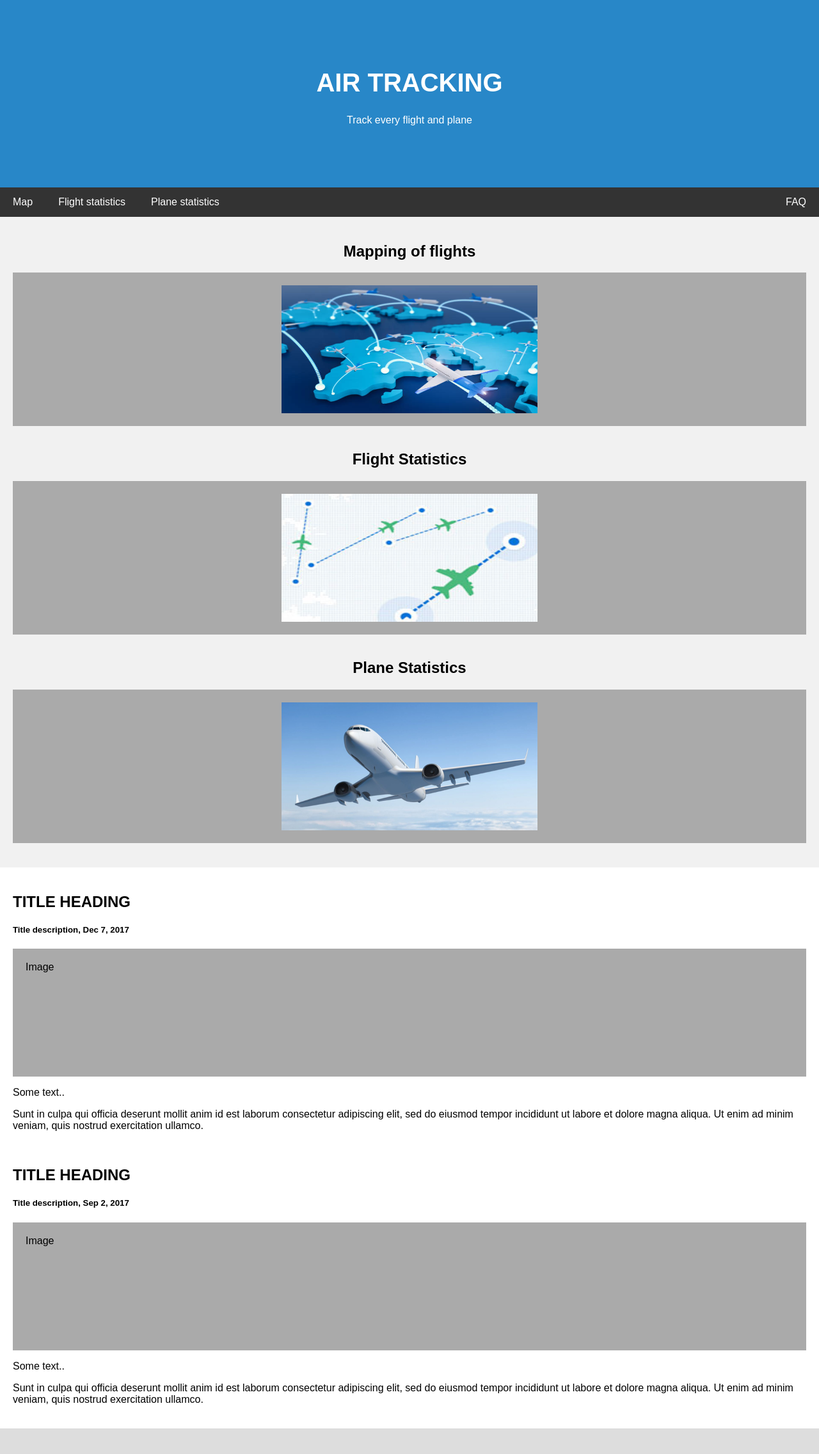
After one commit to jarturcosta/AirTracking, a Spring Boot app: page /homepage in a window 1280 px wide. The commit adds this page. Shown: the whole page at 64% size. Run offline with Spring Boot 4, Linux system fonts and the light colour scheme.

Commit message:
view/controller working

```diff
--- a/airtracking/src/main/java/https/airtracking/gitlab/io/airtracking/controllers/FlightController.java
+++ b/airtracking/src/main/java/https/airtracking/gitlab/io/airtracking/controllers/FlightController.java
@@ -15,7 +15,7 @@ public class FlightController {
 
 	@GetMapping("/flight")
 	public String flight(Model model) {
-		return "flight";
+		return "flight.html";
 	}
 
 }
--- a/airtracking/src/main/java/https/airtracking/gitlab/io/airtracking/controllers/HomepageController.java
+++ b/airtracking/src/main/java/https/airtracking/gitlab/io/airtracking/controllers/HomepageController.java
@@ -15,7 +15,7 @@ public class HomepageController {
 
 	@GetMapping("/homepage")
 	public String homepage(Model model) {
-		return "homepage";
+		return "homepage.html";
 	}
 
 }
--- a/airtracking/src/main/java/https/airtracking/gitlab/io/airtracking/controllers/PlaneController.java
+++ b/airtracking/src/main/java/https/airtracking/gitlab/io/airtracking/controllers/PlaneController.java
@@ -15,7 +15,7 @@ public class PlaneController {
 
 	@GetMapping("/plane")
 	public String plane(Model model) {
-		return "plane";
+		return "plane.html";
 	}
 
 }
--- a/airtracking/src/main/resources/application.properties
+++ /dev/null
@@ -1,3 +0,0 @@
-spring.mvc.view.prefix=webapp/views/
-spring.mvc.view.suffix=.jsp
-logging.level.org.springframework.web=INFO
--- /dev/null
+++ b/airtracking/src/main/resources/static/homepage.html
@@ -0,0 +1,163 @@
+<!DOCTYPE html>
+<html lang="en">
+<head>
+<title>Air Tracking</title>
+<meta charset="UTF-8">
+<meta name="viewport" content="width=device-width, initial-scale=1">
+<style>
+* {
+  box-sizing: border-box;
+}
+
+/* Style the body */
+body {
+  font-family: Arial, Helvetica, sans-serif;
+  margin: 0;
+}
+
+/* Header/logo Title */
+.header {
+  padding: 80px;
+  text-align: center;
+  background: #2887c8;
+  color: white;
+}
+
+/* Increase the font size of the heading */
+.header h1 {
+  font-size: 40px;
+}
+
+/* Style the top navigation bar */
+.navbar {
+  overflow: hidden;
+  background-color: #333;
+}
+
+/* Style the navigation bar links */
+.navbar a {
+  float: left;
+  display: block;
+  color: white;
+  text-align: center;
+  padding: 14px 20px;
+  text-decoration: none;
+}
+
+/* Right-aligned link */
+.navbar a.right {
+  float: right;
+}
+
+/* Change color on hover */
+.navbar a:hover {
+  background-color: #ddd;
+  color: black;
+}
+
+/* Column container */
+.row {
+  display: -ms-flexbox; /* IE10 */
+  display: flex;
+  -ms-flex-wrap: wrap; /* IE10 */
+  flex-wrap: wrap;
+}
+
+/* Create two unequal columns that sits next to each other */
+/* Sidebar/left column */
+.side {
+  -ms-flex: 30%; /* IE10 */
+  flex: 30%;
+  background-color: #f1f1f1;
+  padding: 20px;
+}
+
+/* Main column */
+.main {
+  -ms-flex: 70%; /* IE10 */
+  flex: 70%;
+  background-color: white;
+  padding: 20px;
+}
+
+/* Fake image, just for this example */
+.fakeimg {
+  background-color: #aaa;
+  width: 100%;
+  padding: 20px;
+}
+
+/* Footer */
+.footer {
+  padding: 20px;
+  text-align: center;
+  background: #ddd;
+}
+
+/* Responsive layout - when the screen is less than 700px wide, make the two columns stack on top of each other instead of next to each other */
+@media screen and (max-width: 700px) {
+  .row {
+    flex-direction: column;
+  }
+}
+
+/* Responsive layout - when the screen is less than 400px wide, make the navigation links stack on top of each other instead of next to each other */
+@media screen and (max-width: 400px) {
+  .navbar a {
+    float: none;
+    width: 100%;
+  }
+}
+</style>
+</head>
+<body>
+
+<div class="header">
+  <h1>AIR TRACKING</h1>
+  <p>Track every flight and plane</p>
+</div>
+
+<div class="navbar">
+  <a href="#">Map</a>
+  <a href="/airtracking/flight">Flight statistics</a>
+  <a href="/airtracking/plane">Plane statistics</a>
+  <a href="/airtracking/faq" class="right">FAQ</a>
+</div>
+
+<div class="row">
+  <div class="side">
+    <center>
+    <h2>Mapping of flights</h2>
+    <div class="fakeimg" style="height:240px;">
+        <img src="../img/map.jpg" alt="map" style="width:400px;height:200px;">
+    </div><br>
+    <h2>Flight Statistics</h2>
+    <div class="fakeimg" style="height:240px;">
+        <img src="../img/flight.png" alt="flight" style="width:400px;height:200px;">
+    </div><br>
+    <h2>Plane Statistics</h2>
+    <div class="fakeimg" style="height:240px;">
+        <img src="../img/plane.jpg" alt="plane" style="width:400px;height:200px;">
+    </div><br>
+    </center>
+  </div>
+  <div class="main">
+    <h2>TITLE HEADING</h2>
+    <h5>Title description, Dec 7, 2017</h5>
+    <div class="fakeimg" style="height:200px;">Image</div>
+    <p>Some text..</p>
+    <p>Sunt in culpa qui officia deserunt mollit anim id est laborum consectetur adipiscing elit, sed do eiusmod tempor incididunt ut labore et dolore magna aliqua. Ut enim ad minim veniam, quis nostrud exercitation ullamco.</p>
+    <br>
+    <h2>TITLE HEADING</h2>
+    <h5>Title description, Sep 2, 2017</h5>
+    <div class="fakeimg" style="height:200px;">Image</div>
+    <p>Some text..</p>
+    <p>Sunt in culpa qui officia deserunt mollit anim id est laborum consectetur adipiscing elit, sed do eiusmod tempor incididunt ut labore et dolore magna aliqua. Ut enim ad minim veniam, quis nostrud exercitation ullamco.</p>
+  </div>
+</div>
+
+<div class="footer">
+  <!--h2>Footer</h2-->
+</div>
+
+</body>
```
Also changed, not shown: airtracking/src/main/java/https/airtracking/gitlab/io/airtracking/controllers/ErrorController.java (added, +24 -0 lines), airtracking/src/main/resources/static/error.html (added, +135 -0 lines), airtracking/src/main/resources/static/faq.html (added, +135 -0 lines), airtracking/src/main/resources/static/flight.html (added, +135 -0 lines), airtracking/src/main/resources/static/plane.html (renamed from airtracking/src/main/resources/webapp/views/homepage.jsp, +4 -39 lines), airtracking/src/main/resources/webapp/views/faq.jsp (deleted, +0 -17 lines), airtracking/src/main/resources/webapp/views/flight.jsp (deleted, +0 -17 lines), airtracking/src/main/resources/webapp/views/plane.jsp (deleted, +0 -17 lines), airtracking/src/main/java/webapp/img/flight.png (renamed from airtracking/src/main/resources/webapp/imgs/flight.png), airtracking/src/main/java/webapp/img/map.jpg (renamed from airtracking/src/main/resources/webapp/imgs/map.jpg), airtracking/src/main/java/webapp/img/plane.jpg (renamed from airtracking/src/main/resources/webapp/imgs/plane.jpg).
